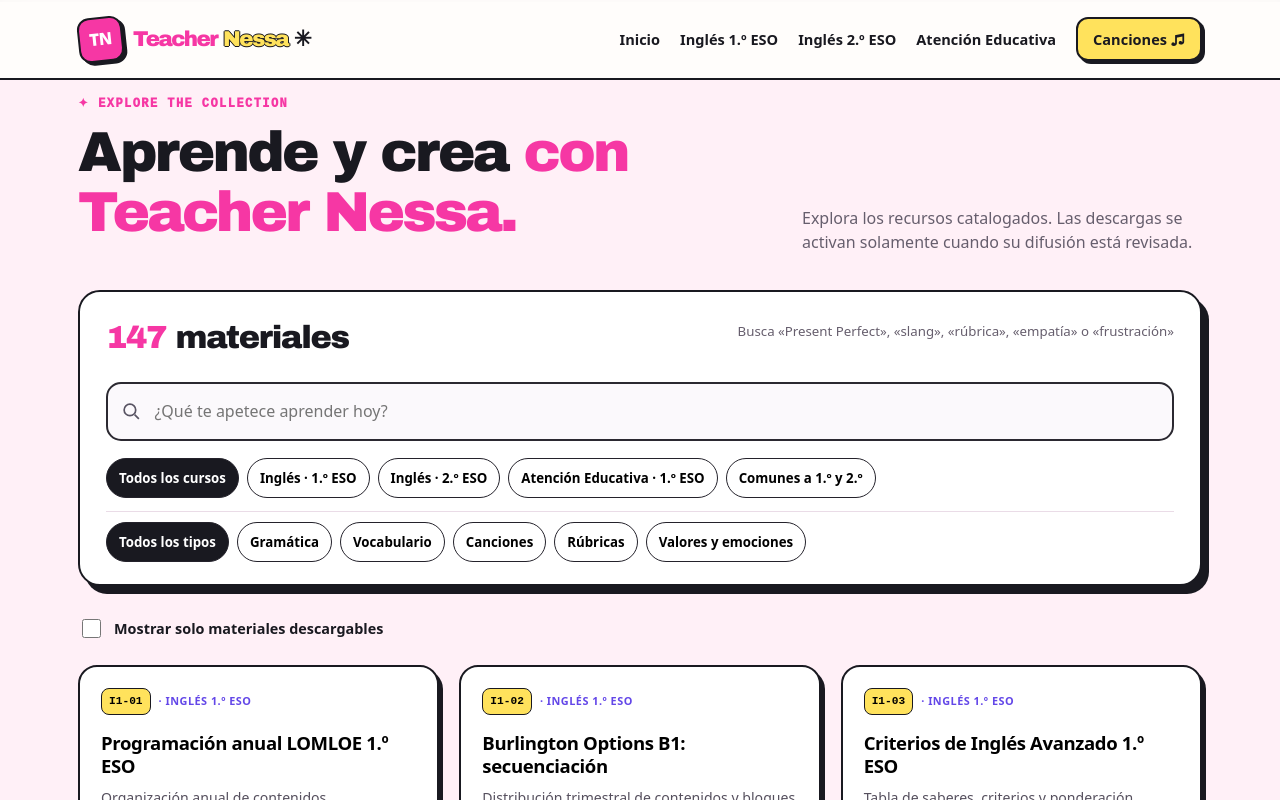
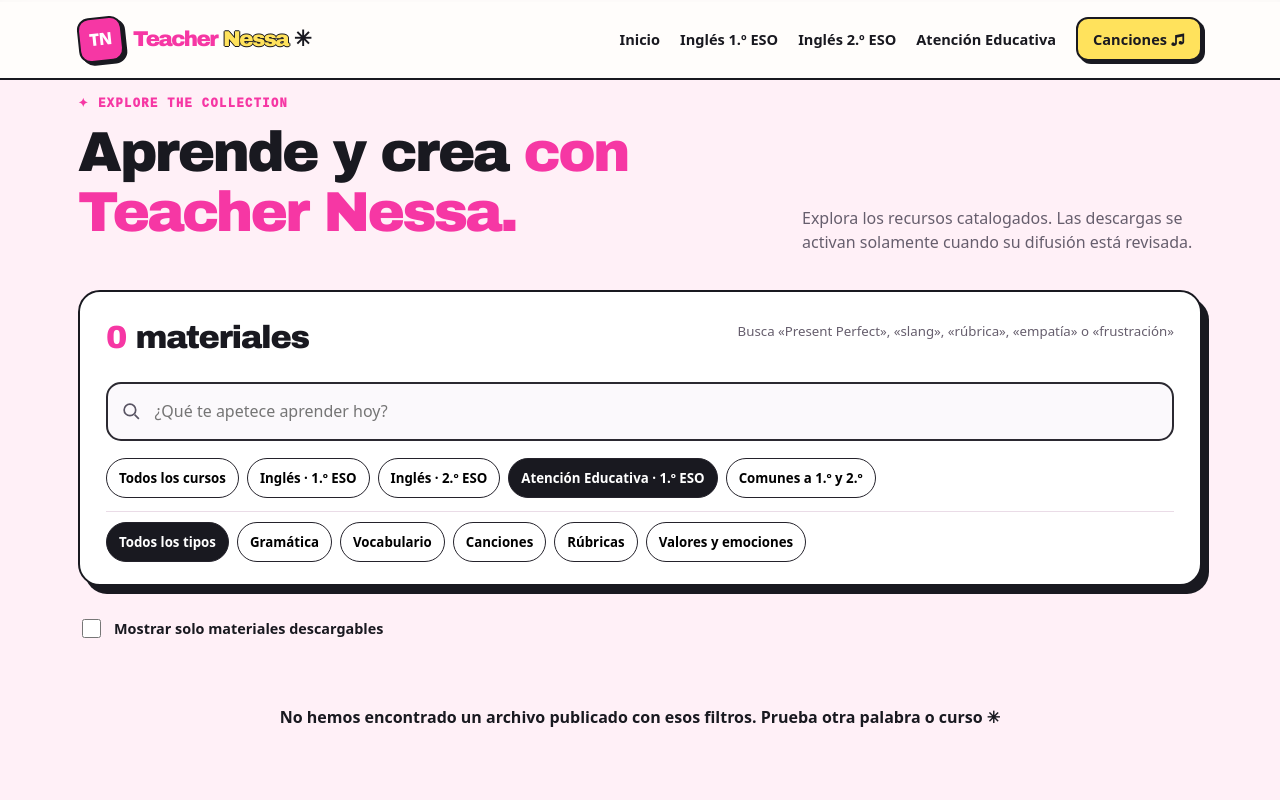
Before and after one commit to vanefontanatrevi-creator/teacher-nessa-web, a plain HTML site: page index.html in a window 1280 px wide. Both pictures are taken after a click on the link "Atención Educativa 1.º ESO". Shown: the part 969-1769 px from the top of the page. Drawn offline with Linux system fonts and the light colour scheme.

Commit message:
Group resource cards by class and filter grammar vocabulary rubrics songs and values

```diff
--- a/index.html
+++ b/index.html
@@ -117,7 +117,7 @@ const MATERIALS=window.TN_MATERIALS||[];
 const TN_SETTINGS=window.TN_SITE||{};
 const $$=(sel,root=document)=>Array.from(root.querySelectorAll(sel));
 const $=(sel,root=document)=>root.querySelector(sel);
-let cat='all',limit=12,searchTerm='',lastFocus=null,onlyDownload=false;
+let cat='all',kind='all',limit=8,searchTerm='',lastFocus=null,onlyDownload=false;
 const normalize=s=>String(s??'').normalize('NFD').replace(/[\u0300-\u036f]/g,'').toLowerCase().trim();
 const escapeHTML=s=>String(s??'').replace(/[&<>"']/g,c=>({'&':'&amp;','<':'&lt;','>':'&gt;','"':'&quot;',"'":'&#39;'}[c]));
 // Only the published, rights-checked and privacy-checked audio exported by the site builder can be played.
@@ -162,13 +162,50 @@ function initMusicPlayers(){
  });
 }
 initMusicPlayers();
-function dataMatch(item){const q=normalize(searchTerm);const byCat=cat==='all'||item.kind===cat;const fields=[item.title,item.description,item.topic,item.category,item.kind,item.id].join(' ');return byCat&&(!onlyDownload||!!item.download)&&(!q||normalize(fields).includes(q));}
-function render(){const list=MATERIALS.filter(dataMatch);$('#count').textContent=list.length;const grid=$('#resultGrid');if(!list.length){grid.innerHTML='<div class="res-empty">No hemos encontrado ese recurso. Prueba otra palabra ✳</div>';}else{grid.innerHTML=list.slice(0,limit).map(item=>`<button class="resource-card" data-id="${escapeHTML(item.id)}" aria-label="Ver ficha: ${escapeHTML(item.title)}"><div class="res-top"><span class="res-code">${escapeHTML(item.id)}</span><span class="res-category">${escapeHTML(item.kind)} · ${escapeHTML(item.category)}</span></div><h3>${escapeHTML(item.title)}</h3><p>${escapeHTML(item.description)}</p><div class="res-foot"><span>${item.download?'<span class="res-available">ARCHIVO INCLUIDO</span>':'<span class="res-available">ESCUCHAR</span>'}</span><span>VER FICHA ↗</span></div></button>`).join('');}$('#loadMore').hidden=list.length<=limit;}
-function changeFilter(value){cat=value;limit=12;$$('.filter-btn').forEach(b=>b.setAttribute('aria-pressed',b.dataset.cat===value?'true':'false'));render();}
-$$('.filter-btn').forEach(b=>b.addEventListener('click',()=>changeFilter(b.dataset.cat)));
-$$('.area-card').forEach(b=>b.addEventListener('click',()=>{changeFilter(b.dataset.filter);document.getElementById('recursos').scrollIntoView({behavior:'smooth'});}));
-$('#search').addEventListener('input',e=>{searchTerm=e.target.value;limit=12;render();});$('#onlyDownload').addEventListener('change',e=>{onlyDownload=e.target.checked;limit=12;render();});
-$('#loadMore').addEventListener('click',()=>{limit+=12;render();});
+const COURSE_ORDER=[
+ {id:'1ESO',label:'Inglés · 1.º ESO'},
+ {id:'2ESO',label:'Inglés · 2.º ESO'},
+ {id:'ATENCION',label:'Atención Educativa · 1.º ESO (en español)'},
+ {id:'AMBOS',label:'Inglés · materiales comunes para 1.º y 2.º ESO'}
+];
+function dataMatch(item){
+ const q=normalize(searchTerm);
+ const byCourse=cat==='all'||item.level===cat;
+ const byKind=kind==='all'||item.kind===kind;
+ const fields=[item.title,item.description,item.topic,item.category,item.kind,item.course_label,item.id].join(' ');
+ return byCourse&&byKind&&(!onlyDownload||!!item.download)&&(!q||normalize(fields).includes(q));
+}
+function resourceCard(item){
+ return '<button class="resource-card" data-id="'+escapeHTML(item.id)+'" aria-label="Ver ficha: '+escapeHTML(item.title)+'">'
+ +'<div class="res-top"><span class="res-code">'+escapeHTML(item.id)+'</span><span class="res-category">'+escapeHTML(item.kind)+' · '+escapeHTML(item.course_label)+'</span></div>'
+ +'<h3>'+escapeHTML(item.title)+'</h3><p>'+escapeHTML(item.description)+'</p>'
+ +'<div class="res-foot"><span><span class="res-available">'+(item.download?'ARCHIVO INCLUIDO':'REPRODUCIR')+'</span></span><span>VER FICHA ↗</span></div></button>';
+}
+function render(){
+ const list=MATERIALS.filter(dataMatch);
+ $('#count').textContent=String(list.length);
+ const grid=$('#resultGrid');
+ if(!list.length){grid.innerHTML='<div class="res-empty">No hemos encontrado un archivo publicado con esos filtros. Prueba otra palabra o curso ✳</div>';$('#loadMore').hidden=true;return;}
+ const chunks=COURSE_ORDER.map(c=>({label:c.label,items:list.filter(item=>item.level===c.id)})).filter(c=>c.items.length);
+ grid.innerHTML=chunks.map(group=>'<section class="course-block"><h3>'+escapeHTML(group.label)+' <small>'+group.items.length+' recursos</small></h3>'
+ +'<div class="resource-grid">'+group.items.slice(0,limit).map(resourceCard).join('')+'</div></section>').join('');
+ $('#loadMore').hidden=chunks.every(group=>group.items.length<=limit);
+}
+function changeFilter(value){
+ cat=value;limit=8;
+ $$('[data-cat]').forEach(b=>b.setAttribute('aria-pressed',b.dataset.cat===value?'true':'false'));
+ render();
+}
+function changeKind(value){
+ kind=value;limit=8;
+ $$('[data-kind]').forEach(b=>b.setAttribute('aria-pressed',b.dataset.kind===value?'true':'false'));
+ render();
+}
+$$('[data-cat]').forEach(b=>b.addEventListener('click',()=>changeFilter(b.dataset.cat)));
+$$('[data-kind]').forEach(b=>b.addEventListener('click',()=>changeKind(b.dataset.kind)));
+$$('[data-nav-course]').forEach(a=>a.addEventListener('click',()=>changeFilter(a.dataset.navCourse)));
+$('#search').addEventListener('input',e=>{searchTerm=e.target.value;limit=8;render();});$('#onlyDownload').addEventListener('change',e=>{onlyDownload=e.target.checked;limit=8;render();});
+$('#loadMore').addEventListener('click',()=>{limit+=8;render();});
 $('#resultGrid').addEventListener('click',e=>{const b=e.target.closest('[data-id]');if(b){const item=MATERIALS.find(x=>x.id===b.dataset.id);if(item)openDetail(item);}});
 function openDetail(item){
  lastFocus=document.activeElement;
```
